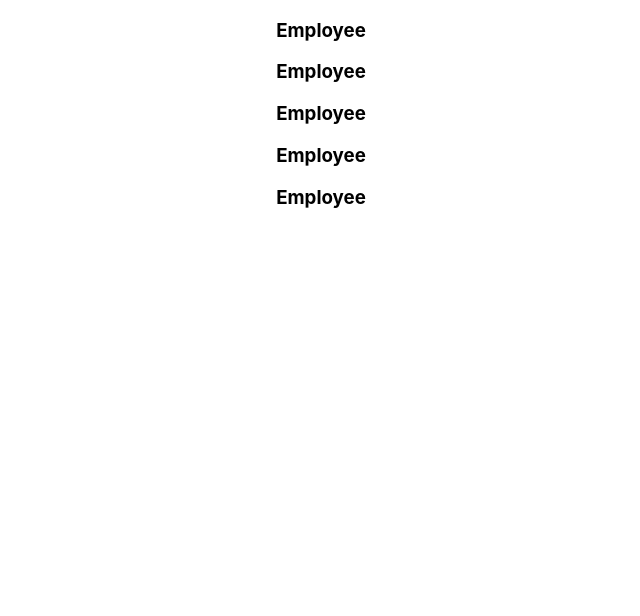
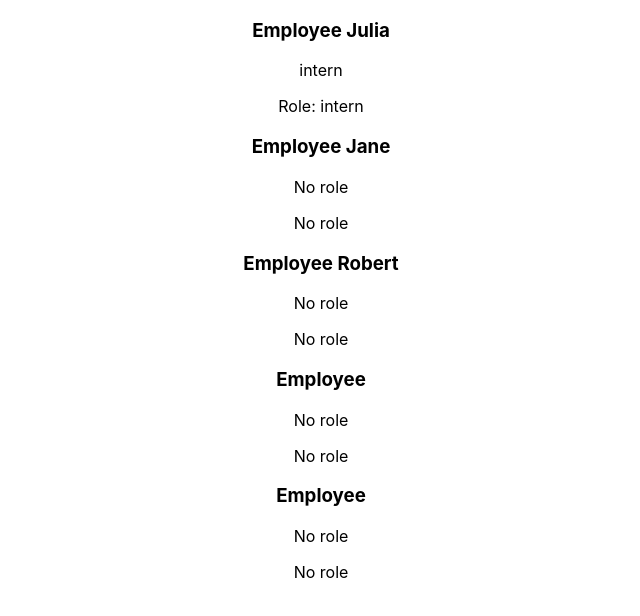
Before and after one commit to IuliiaKonovalova/react_intro, a React (Create React App) app in the folder hello/: page / in a window 1280 px wide. Shown: the top 616 px of the page, without its empty margins (319-959 px from the left). Built offline with nearby package versions, Linux system fonts and the light colour scheme.

Commit message:
Set up props

```diff
--- a/hello/src/App.js
+++ b/hello/src/App.js
@@ -7,9 +7,9 @@ function App() {
     <div className="App">
       {showEmployee ? (
         <>
-          <Employee />
-          <Employee />
-          <Employee />
+          <Employee name='Julia' role='intern'/>
+          <Employee  name='Jane' />
+          <Employee  name='Robert' />
           <Employee />
           <Employee />
         </>
--- a/hello/src/components/Employee.js
+++ b/hello/src/components/Employee.js
@@ -1,8 +1,15 @@
-function Employee() {
+function Employee(props) {
+  // props are in the parent component
   return (
-    <div>
-      <h3>Employee</h3>
-    </div>
+    <>
+      <h3>Employee {props.name}</h3>
+      <p>{props.role ? props.role : "No role"}</p>
+      {props.role ? (
+        <p className="role">Role: {props.role}</p>
+      ) : (
+        <p className="norole">No role</p>
+      )}
+    </>
   );
 }
 
```
